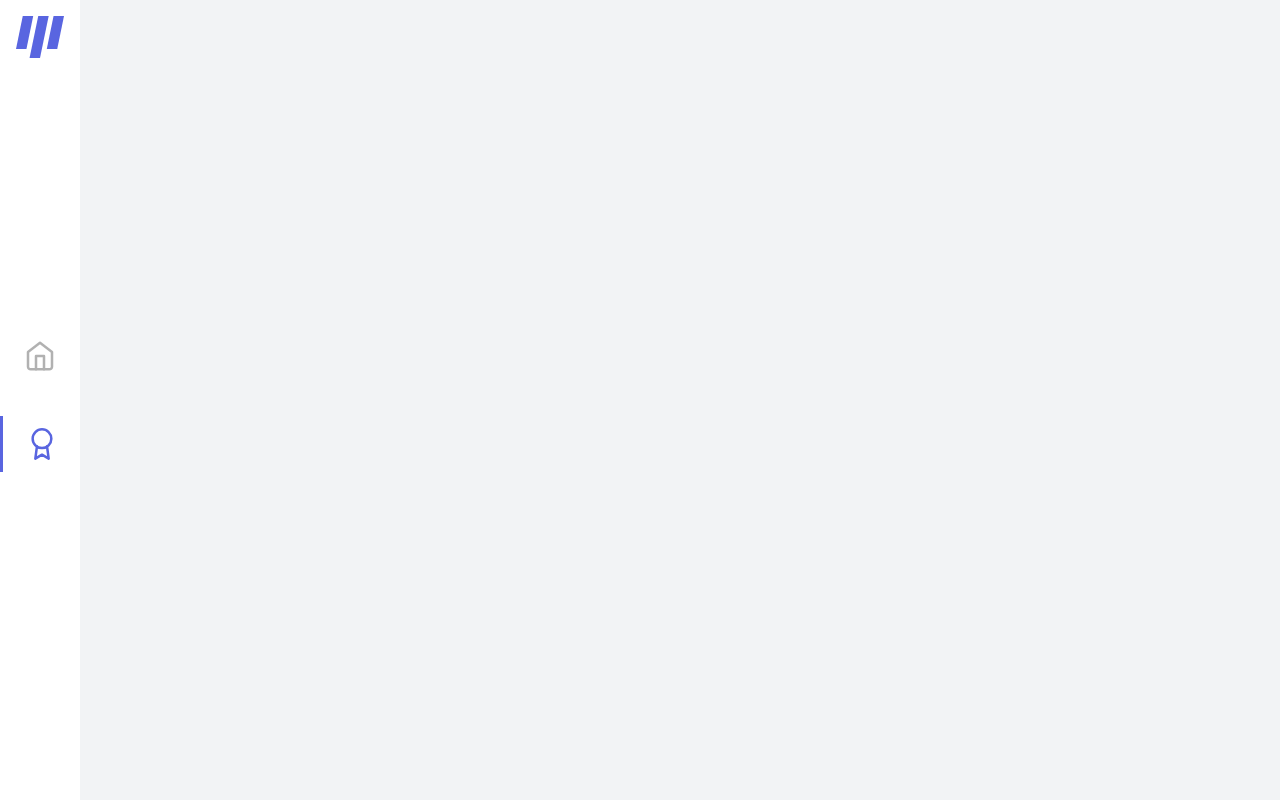
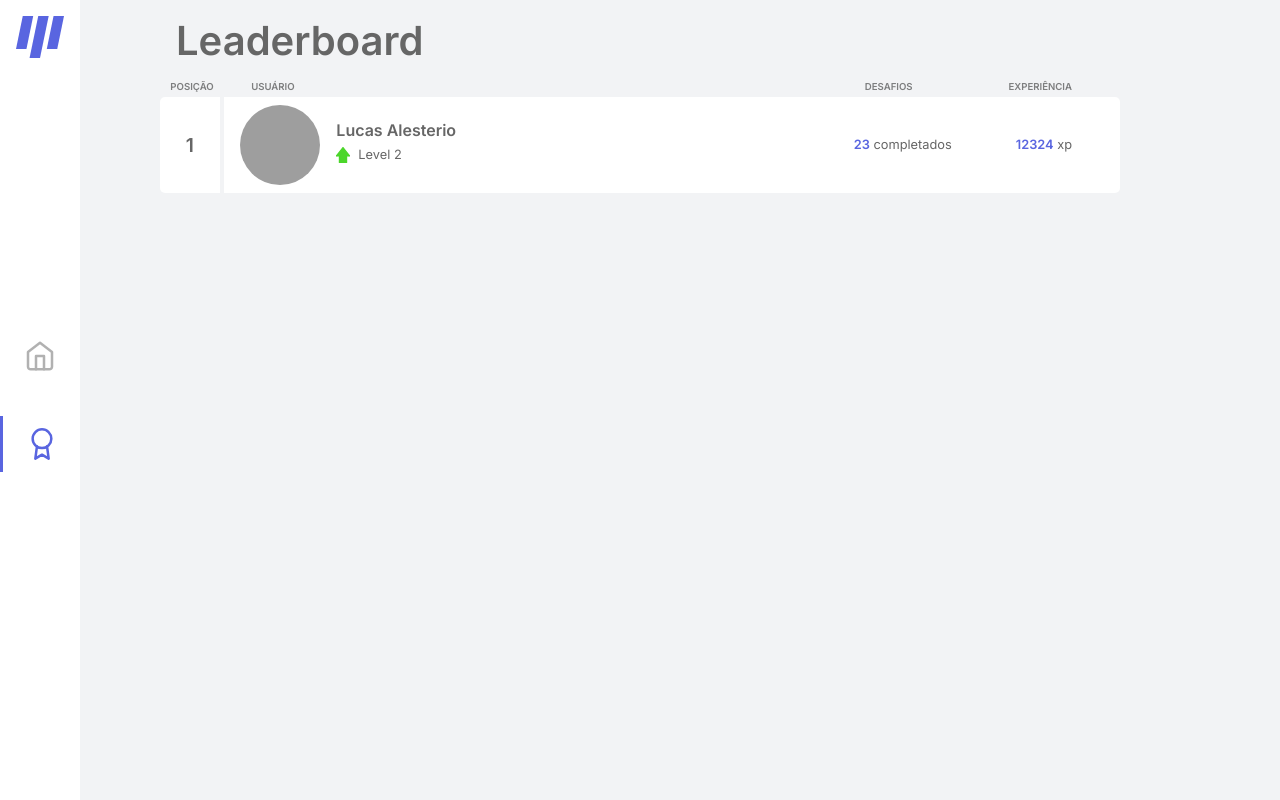
Before and after one commit to LucasAlesterio/awaitDev, a Next.js app: page /award in a window 1280 px wide. Built offline with nearby package versions, Linux system fonts and the light colour scheme; grey boxes are pictures that could not be loaded.

Commit message:
cards awards

```diff
--- /dev/null
+++ b/src/components/CardPerson.tsx
@@ -0,0 +1,32 @@
+import styles from '../styles/components/CardPerson.module.css';
+
+export default function CardPerson({position,photo,name,level, challenges,xp}){
+
+    return(
+        <div className={styles.container}>
+            <div className={styles.position}>
+                <strong> {position} </strong>
+            </div>
+            <div className={styles.data}>
+                <div className={styles.tag}>
+                    <img src={photo} alt="Lucas"/>
+                    <div className={styles.nameLevel}>
+                        <strong>{name}</strong>
+                        <p>
+                            <img src="icons/level.svg" alt="level"/>
+                            Level {level}
+                        </p>
+                    </div>
+                </div>
+                <div className={styles.numbers}>
+                    <div className={styles.challenges}>
+                        <p><strong>{challenges}</strong> completados</p>
+                    </div>
+                    <div className={styles.xp}>
+                        <p><strong>{xp}</strong> xp</p>
+                    </div>
+                </div>
+            </div>
+        </div>
+    );
+}
--- a/src/pages/award.tsx
+++ b/src/pages/award.tsx
@@ -1,12 +1,33 @@
 import styles from '../styles/pages/Award.module.css';
 import SideBar from '../components/SideBar';
+import CardPerson from '../components/CardPerson';
 
 export default function Award(){
     return(
     <div className={styles.container}>
         <SideBar selected="award"/>
         <section>
-
+            <h1>Leaderboard</h1>
+            <div className={styles.labels}>
+                <div>
+                    <h4 className={styles.position}>POSIÇÃO</h4>
+                    <h4 className={styles.user}>USUÁRIO</h4>
+                </div>
+                <div>
+                    <h4 className={styles.challenges}>DESAFIOS</h4>
+                    <h4 className={styles.xp}>EXPERIÊNCIA</h4>
+                </div>
+            </div>
+            <div>
+                <CardPerson
+                position={1}
+                photo="https://github.com/LucasAlesterio.png"
+                name="Lucas Alesterio"
+                level={2}
+                challenges={23}
+                xp={12324}
+                />
+            </div>
         </section>
     </div>
     )
--- /dev/null
+++ b/src/styles/components/CardPerson.module.css
@@ -0,0 +1,87 @@
+.container{
+    width: 100%;
+    display: flex;
+    height: 6rem;
+    align-items: center;
+}
+.container div{
+    background: var(--white);
+    height: 6rem;
+}
+.container .position{
+    border-radius: 5px 0 0 5px;
+    display: flex;
+    align-items: center;
+    justify-content: center;
+    width: 4rem;
+    margin-right: 0.3rem;
+    font-size: 1.5rem;
+}
+.container .position > strong{
+    font-size: 1.2rem;
+}
+.container .data{
+    border-radius: 0 5px 5px 0;
+    width: 100%;
+    display: flex;
+    height: 6rem;
+    align-items: center;
+    padding: 0 1rem;
+    justify-content: space-between;
+}
+.container .data .tag{
+    display: flex;
+    height: 6rem;
+    align-items: center;
+}
+.container .data .tag > img{
+    border-radius: 50%;
+    height: 5rem;
+    width: 5rem;
+}
+.container .data .tag .nameLevel{
+    height: 100%;
+    display: flex;
+    flex-direction: column;
+    justify-content: center;
+    padding-left: 1rem;
+}
+.container .data .tag .nameLevel p {
+    font-size: 0.8rem;
+    display: flex;
+    align-items: center;
+    padding: 0.4rem 0;
+}
+.container .data .tag .nameLevel p img{
+    padding-right: 0.5rem;
+}
+.container .data .numbers{
+    display: flex;
+}
+.container .data .challenges{
+    padding: 0 2rem;
+    height: 100%;
+    display: flex;
+    align-items: center;
+}
+.container .data .challenges p{
+    font-weight: 400;
+    font-size: 0.8rem;
+}
+.container .data .challenges strong{
+    color: var(--blue);
+}
+.container .data .xp{
+    padding: 0 2rem;
+    align-self: baseline;
+    height: 100%;
+    display: flex;
+    align-items: center;
+}
+.container .data .xp p{
+    font-weight: 400;
+    font-size: 0.8rem;
+}
+.container .data .xp strong{
+    color: var(--blue);
+}
--- a/src/styles/pages/Award.module.css
+++ b/src/styles/pages/Award.module.css
@@ -1,3 +1,45 @@
 .container{
-
+    width: 100%;
+    display: flex;
+    flex-direction: column;
+    align-items: center;
 }
+.container section{
+    min-width: 60rem;
+    display: flex;
+    flex-direction: column;
+    justify-content: center;
+}
+.container section h1{
+    font-size: 2.5rem;
+    font-weight: 600;
+    padding: 1rem;
+    color: var(--text)
+}
+.container section h4{
+    color: rgba(var(--black-opacity),0.5);
+    font-size: 0.8rem;
+}
+.container .labels , .container .labels div{
+    display: flex;
+}
+.container .labels{
+    justify-content: space-between;
+    padding-bottom: 0.3rem;
+}
+.container .labels h4{
+    font-size: 0.6rem;
+}
+.container .labels .position{
+    width: 4rem;
+    text-align: center;
+}
+.container .labels .user{
+    padding-left: 1.7rem;
+}
+.container .labels .challenges{
+    padding-right: 6rem;
+}
+.container .labels .xp{
+    padding-right: 3rem;
+}
```
